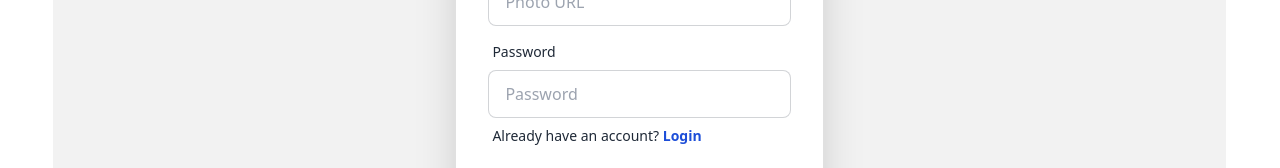
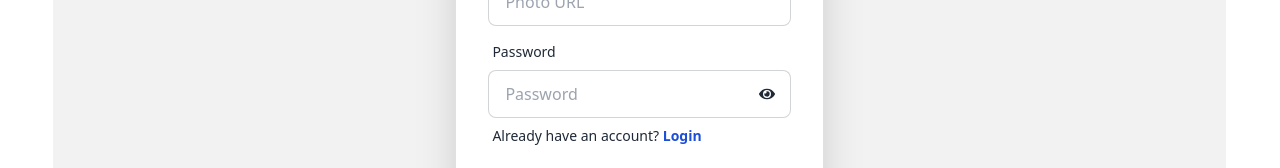
Before and after one commit to adnan2508/restates, a React (Vite) app: page /register in a window 1280 px wide. Shown: the part 574-742 px from the top of the page. Built offline with nearby package versions, Linux system fonts and the light colour scheme; no server answers.

Commit message:
eye added

```diff
--- a/src/authProvider/AuthProvider.jsx
+++ b/src/authProvider/AuthProvider.jsx
@@ -64,13 +64,14 @@ const AuthProvider = ({children}) => {
           return  () => unsubscribe();
     },[])
 
-    const allValues ={
+    const allValues = {
         createUser,
         signInUser,
         googleLogin,
         githubLogin,
         logout,
         user,
+        setUser,
         loading,
         updateUserProfile,
     }
--- a/src/components/Navbar.jsx
+++ b/src/components/Navbar.jsx
@@ -3,7 +3,7 @@ import { Link } from 'react-router-dom';
 import useAuth from '../hooks/useAuth';
 
 const Navbar = () => {
-  const {logout, user, getUserInfo } = useAuth();
+  const {logout, user } = useAuth();
    console.log(user);
 
     return (
--- a/src/pages/Register.jsx
+++ b/src/pages/Register.jsx
@@ -1,10 +1,12 @@
-import React from "react";
+import React, { useState } from "react";
 import { Link, useLocation, useNavigate } from "react-router-dom";
 import { useForm } from "react-hook-form";
 import useAuth from "../hooks/useAuth";
 import { Helmet } from "react-helmet";
+import { FaEye, FaEyeSlash } from 'react-icons/fa';
 
 const Register = () => {
+  const [showPassword, setShowPassword] = useState(false);
   const { createUser,updateUserProfile } = useAuth();
   console.log(createUser);
 
@@ -20,8 +22,11 @@ const Register = () => {
     const{email, password, fullName, image} = data;
 
     // create user and update profile
-    createUser(email, password).then(() => {
-      updateUserProfile(image, fullName).then(()=>{
+    createUser(email, password)
+    .then((result) => {
+      console.log(result.user)
+      updateUserProfile(image, fullName)
+      .then(()=>{
           navigate(from);
       });
   });
@@ -80,13 +85,18 @@ const Register = () => {
                 <label className="label">
                   <span className="label-text">Password</span>
                 </label>
+                <div className="relative">
                 <input
-                  type="password"
+                  type={ showPassword ? "text" :"password"}
                   placeholder="Password"
-                  className="input input-bordered"
+                  className="input input-bordered w-full"
                   {...register("password", { required: true })}
-                />
+                /> <span className="absolute top-4 right-4" onClick={() => setShowPassword(!showPassword)}>{
+                showPassword ? <FaEyeSlash/> : <FaEye/>
+                }</span>
                 {errors.password && <span className="text-red-600">This field is required</span>}
+                </div>
+
                 <label className="label">
                   <p className="label-text-alt text-sm">
                     Already have an account?{" "}
```
